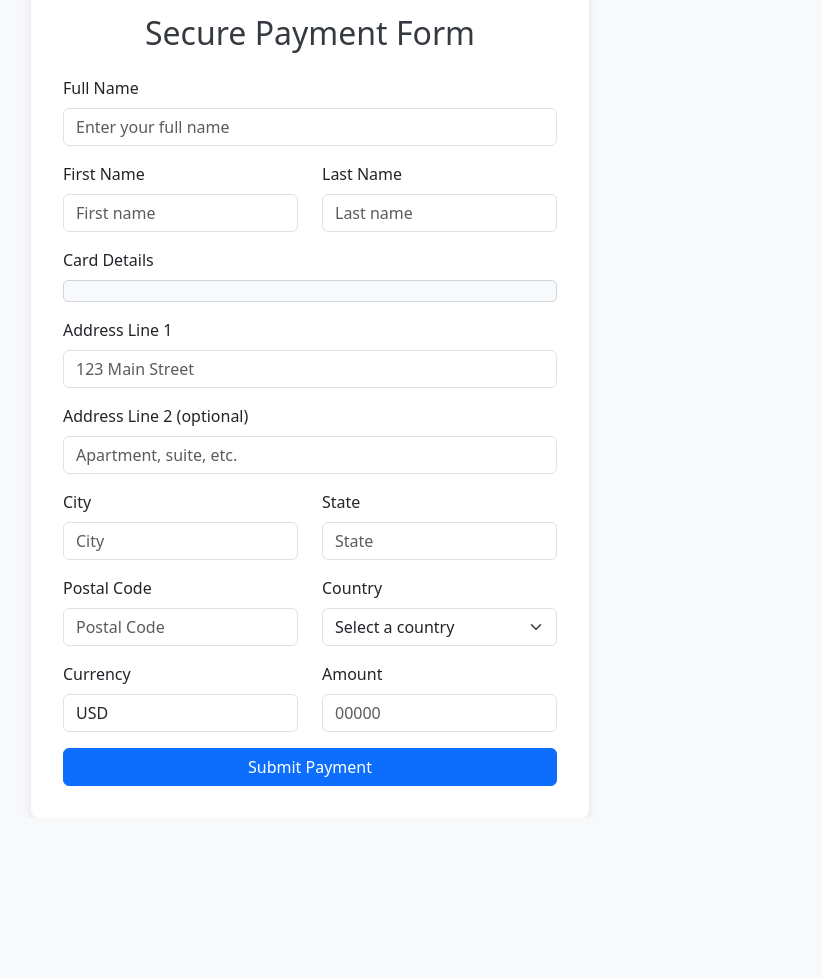
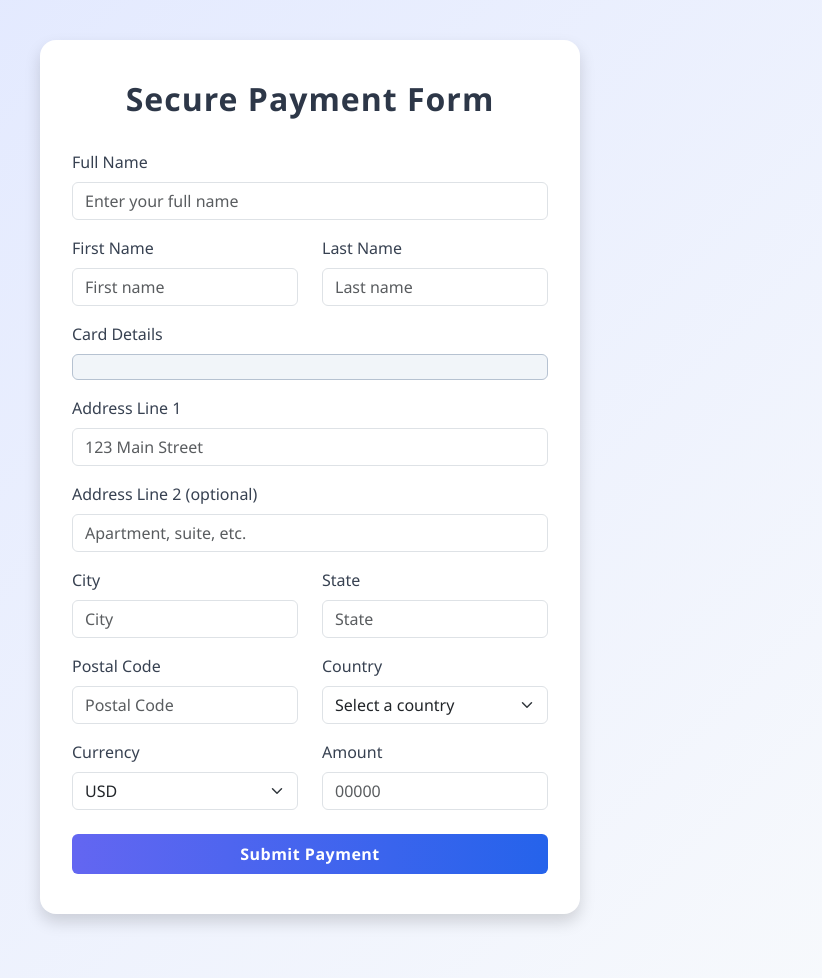
Before and after one commit to captainRam1413/Credit-Card-Fraud-Detection-Using-Machine-Learning, a Flask app: page / in a window 1280 px wide. Shown: the whole page, without its empty margins (330-1152 px from the left). Before the commit the page ends 786 px from the top, so only its background shows below. Run offline with Flask 3, Linux system fonts and the light colour scheme; parts of the project's set-up code (start-up, migrations or seed data) failed here and were passed over; some libraries are stand-ins or nearby versions.

Commit message:
app update commit

```diff
--- a/app.py
+++ b/app.py
@@ -1,9 +1,14 @@
-from flask import Flask, request, render_template
+from flask import Flask, request, render_template, jsonify
 import stripe
 import joblib
 import numpy as np
 import pandas as pd
+import threading
+import time
+import requests
 import os
+from datetime import datetime
+
 app = Flask(__name__)
 #dp_1QNpwJKv4WkeqP3163iwB43C
 def format_string(text):
@@ -211,5 +216,30 @@ def process_payment():
         print(e.user_message)
         return render_template('payment_form.html', payment_status=f"Payment declined: {e.user_message}",fraud='Yes',reciept="/payment_form.html")
 
+@app.route('/self-ping')
+def self_ping():
+    """A route that can be pinged (and logs the ping)."""
+    print("Self-ping route was called")
+    return "Self-pinged!", 200
+
+def ping_self_periodically():
+    url = os.environ.get('RENDER_EXTERNAL_URL', 'http://localhost:5000') + '/self-ping'
+    while True:
+        time.sleep(240)  # 4 minutes = 240 seconds
+        try:
+            requests.get(url)
+            print(f"Pinged {url}")
+        except Exception as e:
+            print(f"Failed to ping self: {e}")
+
+# Start the background thread when the app starts
+def start_self_pinger():
+    if os.environ.get('RENDER_EXTERNAL_URL'):
+        thread = threading.Thread(target=ping_self_periodically, daemon=True)
+        thread.start()
+
+start_self_pinger()
+
+
 if __name__ == "__main__":
     app.run(host="0.0.0.0", port=5000, debug=True)
--- a/requirements.txt
+++ b/requirements.txt
@@ -4,3 +4,6 @@ joblib==1.3.2
 numpy==1.26.2
 pandas==2.1.4
 scikit-learn==1.6.1
+threading
+time
+requests
--- a/templates/payment_form.html
+++ b/templates/payment_form.html
@@ -11,53 +11,113 @@
     <script src="https://js.stripe.com/v3/"></script>
     <style>
         body {
-            background-color: #f8f9fa;
-            height: 100vh;
+            background: linear-gradient(135deg, #e0e7ff 0%, #f8fafc 100%);
+            min-height: 100vh;
             margin: 0;
             display: flex;
             justify-content: center;
             align-items: center;
+            font-family: 'Segoe UI', Arial, sans-serif;
+        }
+        .container {
+            width: 100%;
+            padding: 0 10px;
         }
         .main-container {
             display: flex;
+            flex-wrap: wrap;
             justify-content: center;
-            align-items: center;
-            gap: 20px;
+            align-items: flex-start;
+            gap: 24px;
             width: 100%;
-            max-width: 1200px;
+            max-width: 1100px;
+            margin: 40px auto;
         }
         .status-panel {
-            width: 25%;
-            height: fit-content;
-            padding: 1rem;
-            border-radius: 8px;
-            box-shadow: 0 2px 10px rgba(0, 0, 0, 0.1);
+            flex: 1 1 260px;
+            min-width: 240px;
+            max-width: 320px;
+            padding: 1.5rem 1rem;
+            border-radius: 12px;
+            box-shadow: 0 4px 24px rgba(0, 0, 0, 0.08);
             background-color: #fff;
             text-align: center;
+            margin-bottom: 24px;
         }
         .form-container {
-            width: 50%;
-            padding: 2rem;
+            flex: 2 1 400px;
+            min-width: 320px;
+            max-width: 540px;
+            padding: 2.5rem 2rem;
             background: #fff;
-            border-radius: 8px;
-            box-shadow: 0 2px 10px rgba(0, 0, 0, 0.1);
+            border-radius: 16px;
+            box-shadow: 0 4px 24px rgba(0, 0, 0, 0.10);
+            margin-bottom: 24px;
         }
-
         .form-title {
             text-align: center;
-            margin-bottom: 1.5rem;
-            color: #343a40;
+            margin-bottom: 2rem;
+            color: #2d3748;
+            font-weight: 700;
+            letter-spacing: 1px;
         }
-
         #card-element {
-            padding: 10px;
-            border: 1px solid #ced4da;
-            border-radius: 5px;
-            background-color: #f8f9fa;
+            padding: 12px;
+            border: 1.5px solid #b6c2d1;
+            border-radius: 6px;
+            background-color: #f1f5f9;
+            transition: border-color 0.2s;
         }
-
-        .status-container {
-            display: flex;
+        #card-element:focus-within {
+            border-color: #6366f1;
+        }
+        .btn-primary {
+            background: linear-gradient(90deg, #6366f1 0%, #2563eb 100%);
+            border: none;
+            font-weight: 600;
+            letter-spacing: 0.5px;
+            transition: background 0.2s;
+        }
+        .btn-primary:hover, .btn-primary:focus {
+            background: linear-gradient(90deg, #2563eb 0%, #6366f1 100%);
+        }
+        label.form-label {
+            font-weight: 500;
+            color: #374151;
+        }
+        .status-panel h4 {
+            color: #6366f1;
+            font-weight: 600;
+        }
+        .status-panel p, .status-panel h6 {
+            margin-bottom: 0.5rem;
+        }
+        .status-panel a {
+            color: #2563eb;
+            text-decoration: underline;
+            font-size: 1rem;
+        }
+        @media (max-width: 991px) {
+            .main-container {
+                flex-direction: column;
+                align-items: stretch;
+                gap: 0;
+            }
+            .form-container, .status-panel {
+                margin: 0 auto 24px auto;
+                max-width: 100%;
+            }
+        }
+        @media (max-width: 575px) {
+            .form-container {
+                padding: 1.2rem 0.5rem;
+            }
+            .status-panel {
+                padding: 1rem 0.5rem;
+            }
+            .form-title {
+                font-size: 1.3rem;
+            }
         }
     </style>
 </head>
@@ -69,17 +129,14 @@
             {% if payment_status is defined %}
                 <div class="status-panel" id="payment-status">
                     <h4>Payment Status</h4>
-                    <p class="text-success">{{payment_status}}</p>
+                    <p class="text-success fw-bold">{{payment_status}}</p>
                     <a href='{{reciept}}'><h6>Payment Receipt</h6></a>
                 </div>
-            {% else %}
-
             {% endif %}
 
-
-            <div class="form-container">
+            <div class="form-container shadow">
                 <h2 class="form-title">Secure Payment Form</h2>
-                <form id="payment-form" action="/process_payment" method="POST">
+                <form id="payment-form" action="/process_payment" method="POST" autocomplete="off">
                     <div class="mb-3">
                         <label for="full_name" class="form-label">Full Name</label>
                         <input type="text" id="full_name" name="full_name" class="form-control"
@@ -141,8 +198,8 @@
                     </div>
                     <div class="row mb-3">
                         <div class="col">
-                            <label for="price" class="form-label">Currency</label>
-                            <select name="Currency" id="Currency" class="form-control">
+                            <label for="Currency" class="form-label">Currency</label>
+                            <select name="Currency" id="Currency" class="form-select">
                                 <option value="USD" selected>USD</option>
                                 <option value="EUR">EUR</option>
                             </select>
@@ -150,11 +207,11 @@
                         <div class="col">
                             <label for="price" class="form-label">Amount</label>
                             <input type="number" id="price" name="price" class="form-control" placeholder="00000"
-                                required>
+                                required min="1" step="any">
                         </div>
                     </div>
                     <input type="hidden" name="stripeToken" id="stripeToken">
-                    <button type="submit" class="btn btn-primary w-100">Submit Payment</button>
+                    <button type="submit" class="btn btn-primary w-100 py-2 mt-2">Submit Payment</button>
                 </form>
             </div>
 
@@ -162,12 +219,9 @@
             {% if fraud is defined %}
             <div class="status-panel" id="fraud-status">
                 <h4>Fraud Detection</h4>
-                <p class="text-info">Fraudulent:{{fraud}}</p>
+                <p class="text-info fw-bold">Fraudulent: {{fraud}}</p>
             </div>
-            {% else %}
             {% endif %}
-
-
         </div>
     </div>
     <!-- Bootstrap JS -->
@@ -177,7 +231,7 @@
             var fullName = document.getElementById("full_name").value.trim();
             var nameParts = fullName.split(' ');
             var firstName = nameParts[0];
-            var lastName = nameParts.length > 1 ? nameParts[nameParts.length - 1] : '';
+            var lastName = nameParts.length > 1 ? nameParts.slice(1).join(' ') : '';
             document.getElementById("first_name").value = firstName;
             document.getElementById("last_name").value = lastName;
         }
```
Also changed, not shown: 1 other file.
